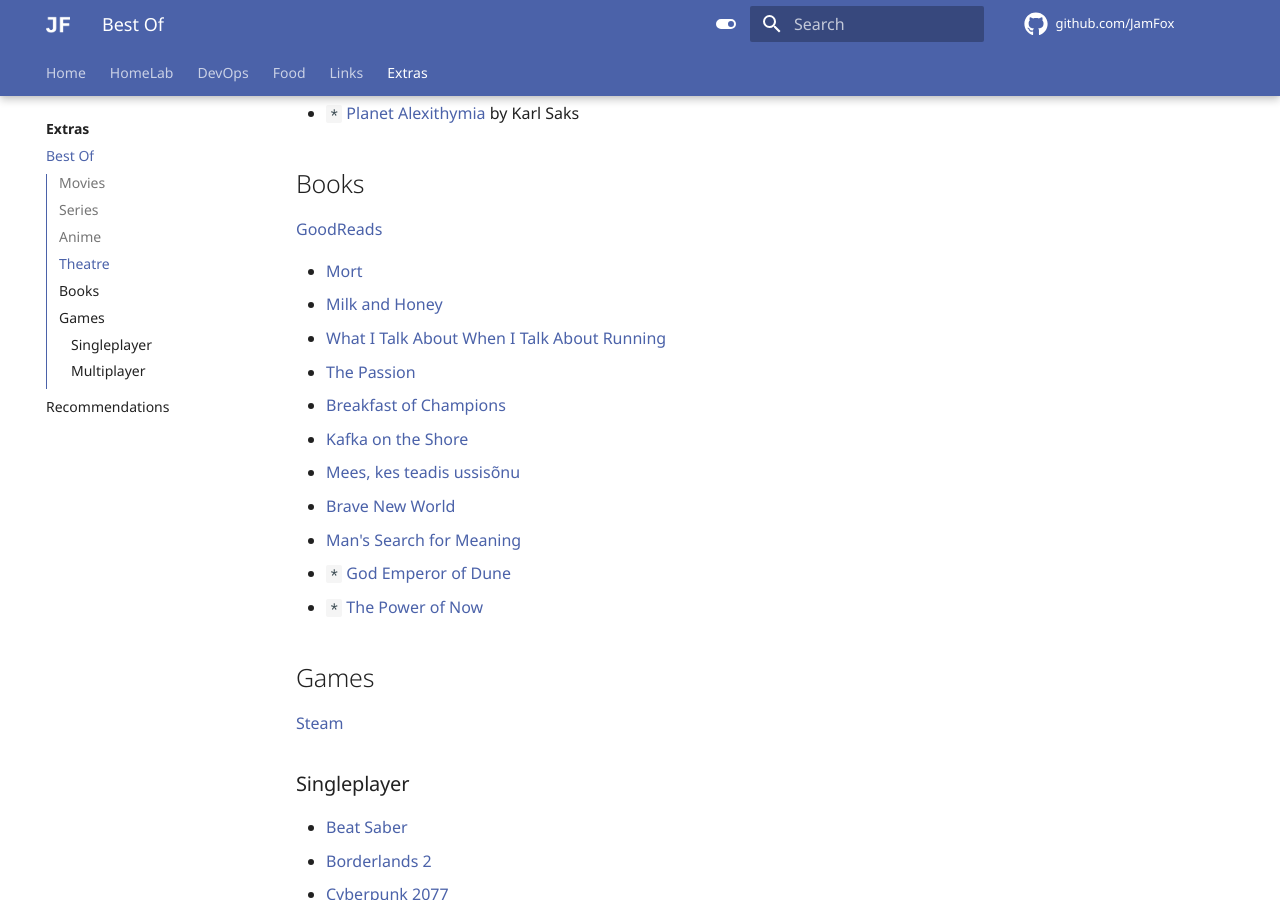
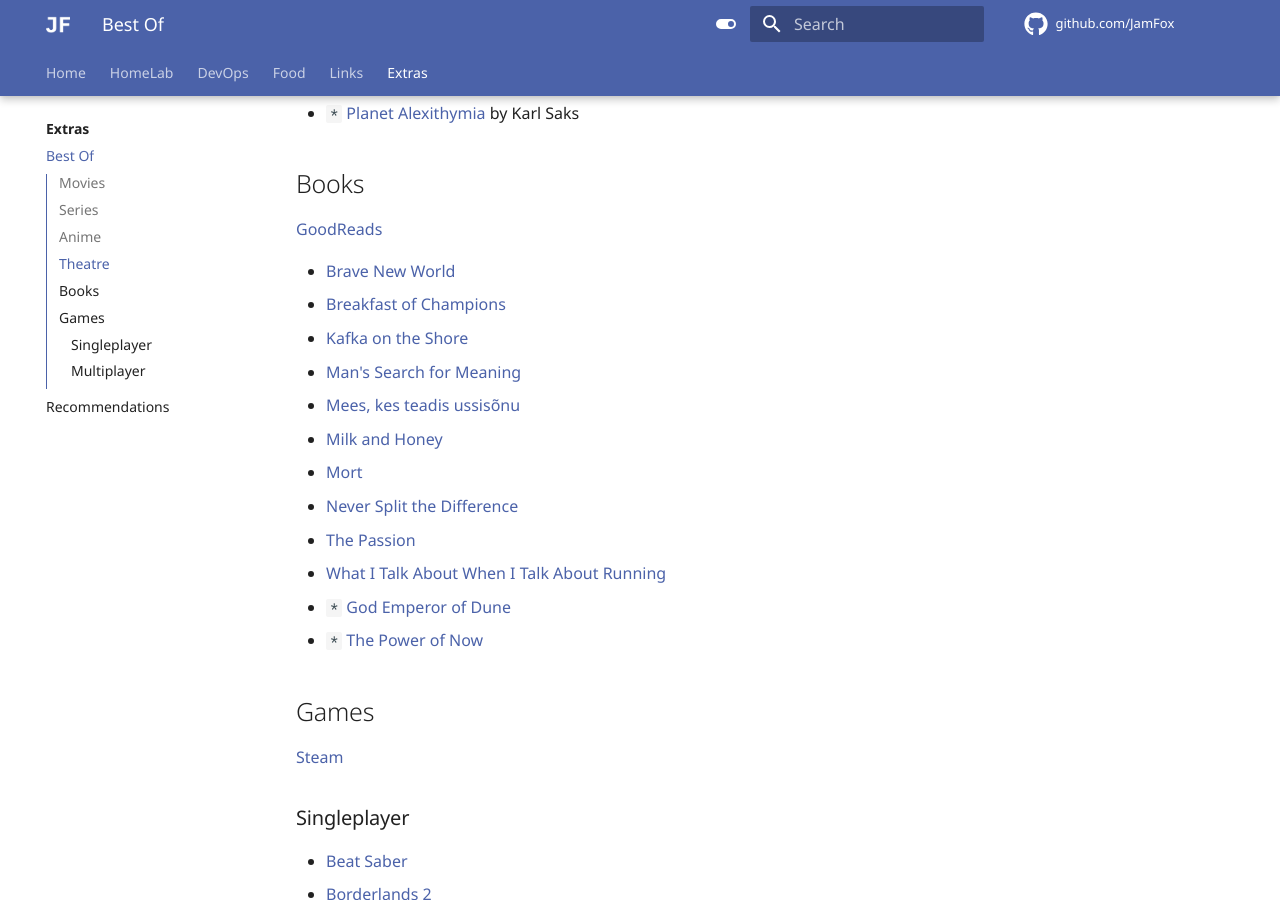
Before and after one commit to JamFox/docs.jamfox.dev, an MkDocs documentation site: the page built from docs/content/extras/bestof.md, in a window 1280 px wide and 900 px high, scrolled down 3841 px. Built offline with MkDocs 1.6.1 and Material for MkDocs 9.7.7, drawn with Linux system fonts in a browser that asks for light colours; comment, search, counter and statistics services are not loaded.

Commit message:
add split diff, shoshikantetsu

```diff
--- a/docs/content/extras/bestof.md
+++ b/docs/content/extras/bestof.md
@@ -128,15 +128,16 @@ A collection of lists of what I believe to be the best of the best from each med
 
 [GoodReads](https://www.goodreads.com/user/show/78068566-jamfox)
 
-- [Mort](https://www.goodreads.com/book/show/386372.Mort)
-- [Milk and Honey](https://www.goodreads.com/book/show/23513349-milk-and-honey)
-- [What I Talk About When I Talk About Running](https://www.goodreads.com/book/show/2195464.What_I_Talk_About_When_I_Talk_About_Running)
-- [The Passion](https://www.goodreads.com/book/show/15047.The_Passion)
+- [Brave New World](https://www.goodreads.com/book/show/5129.Brave_New_World)
 - [Breakfast of Champions](https://www.goodreads.com/book/show/4980.Breakfast_of_Champions)
 - [Kafka on the Shore](https://www.goodreads.com/book/show/4929.Kafka_on_the_Shore)
+- [Man's Search for Meaning](https://www.goodreads.com/book/show/4069.Man_s_Search_for_Meaning)
 - [Mees, kes teadis ussisõnu](https://www.goodreads.com/book/show/6347824-mees-kes-teadis-ussis-nu)
-- [Brave New World](https://www.goodreads.com/book/show/5129.Brave_New_World)
-- [Man's Search for Meaning](https://www.goodreads.com/book/show/4069.Man_s_Search_for_Meaning)
+- [Milk and Honey](https://www.goodreads.com/book/show/23513349-milk-and-honey)
+- [Mort](https://www.goodreads.com/book/show/386372.Mort)
+- [Never Split the Difference](https://www.goodreads.com/book/show/26156469-never-split-the-difference)
+- [The Passion](https://www.goodreads.com/book/show/15047.The_Passion)
+- [What I Talk About When I Talk About Running](https://www.goodreads.com/book/show/2195464.What_I_Talk_About_When_I_Talk_About_Running)
 - `*` [God Emperor of Dune](https://www.goodreads.com/book/show/44439415-god-emperor-of-dune)
 - `*` [The Power of Now](https://www.goodreads.com/book/show/6708.The_Power_of_Now)
 
```
Also changed, not shown: docs/content/links/essays.md (+1 -0 lines).
